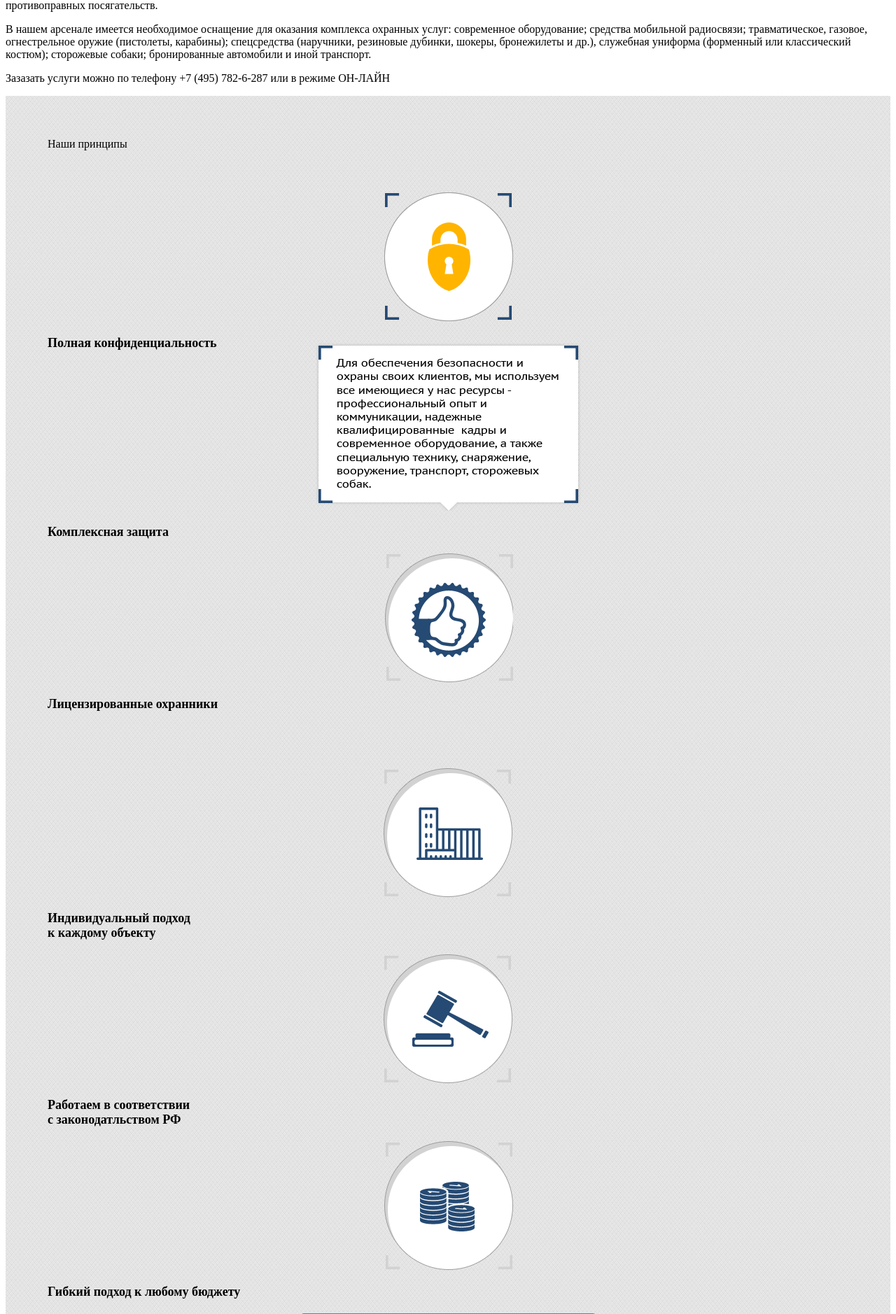
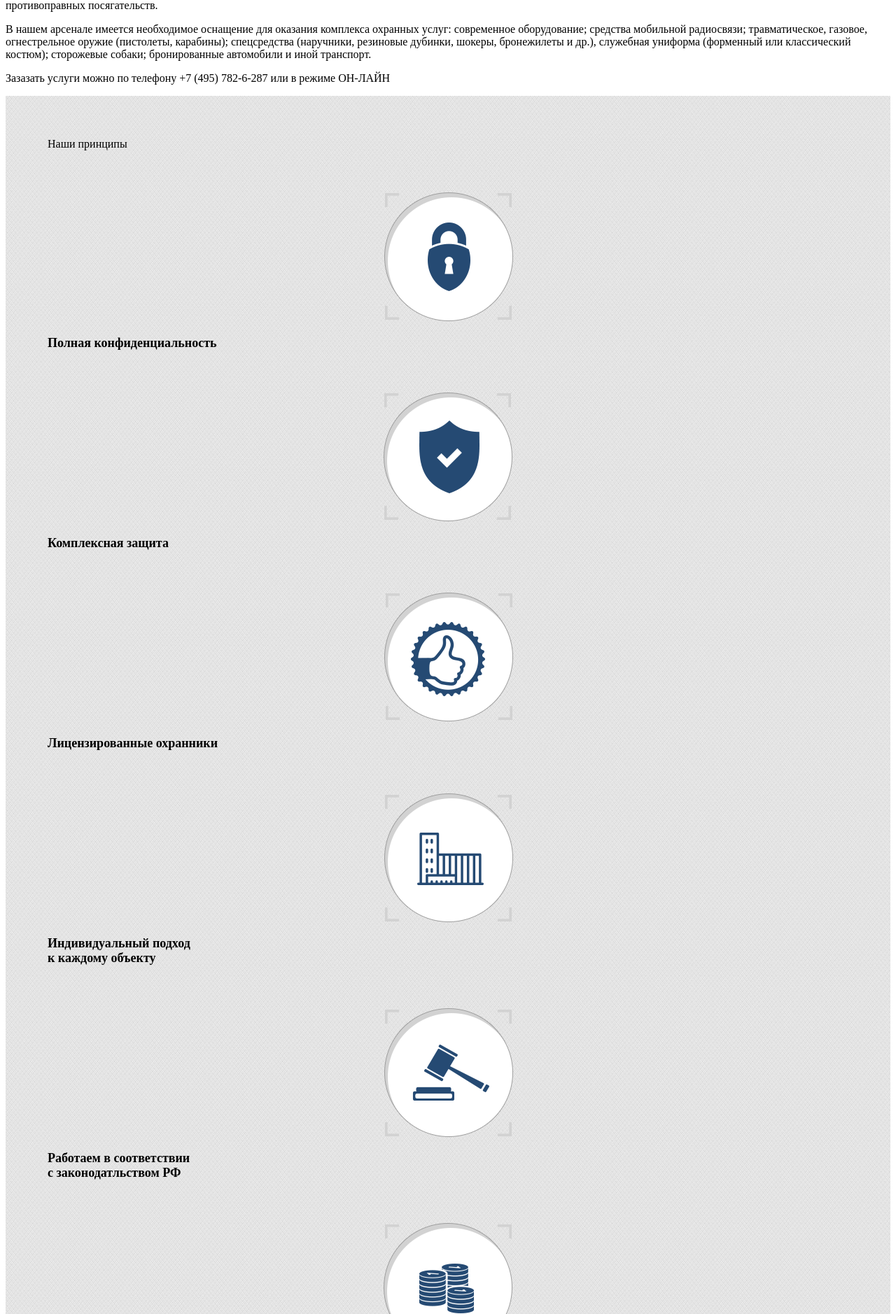
Before and after one commit to mindcrusher/taggerd, a PHP site: template yii2app/views/site/index.php in a window 1280 px wide. Shown: the part 639-2517 px from the top of the page at 70% size. Run offline with PHP 8.4, Linux system fonts and the light colour scheme; the template is opened without the code that fills it, so the values that code supplies are empty; some libraries are stand-ins or nearby versions.

Commit message:
principles teasers

```diff
--- a/public_html/css/base.css
+++ b/public_html/css/base.css
@@ -5,6 +5,10 @@
     padding: 20px 0;
     font-size: 13px;
     line-height:25px;
+}
+
+div.footer {
+    background:url("../img/footer-block-bg.jpg");
 }
 
 @media screen and (min-width:600px) {
--- a/public_html/css/main-page.css
+++ b/public_html/css/main-page.css
@@ -136,53 +136,99 @@
 }
 
 .main-page__principles-block {
-    background: url("../img/principles-block-bg.png");
+    background: url("../img/principles-block-bg.jpg");
 }
 .main-page__principles-block .main-page__block .row {
     padding-top: 60px;
 }
 
+.main-page__principles-block .popover {
+    background: url("../img/popover.png") no-repeat center;
+    width: 379px;
+    height: 243px;
+    max-width: 379px;
+    border-radius: 0px;
+    box-shadow: none;
+    border: none;
+    margin-top: 0;
+    margin-bottom: -100px;
+}
+
 .main-page__principles-block .teaser{
     padding: 0px;
+    cursor: pointer;
+    margin-bottom: 60px;
+    position: relative;
 }
 
-.main-page__principles-block .teaser-caption {
+.main-page__principles-block .teaser-title {
     font-size: 18px;
     margin: 20px 0;
     font-weight: bold;
 }
 .main-page__principles-block .teaser-image {
-    background: url("../img/principles-sprite.png") no-repeat;
+    background: url("../img/principles-sprite.png?1") no-repeat;
     height: 185px;
     width: 185px;
     margin: 0 auto;
+    display: block;
+}
+
+.main-page__principles-block .teaser-caption {
+    display: none;
+    position: absolute;
+    background: url("../img/popover.png");
+    width: 379px;
+    height: 243px;
+    top: -30px;
+    padding: 30px;
 }
 
 .main-page__principles-block .teaser-image.teaser-image-confident{
-    background-position: -8px -252px;
+    background-position: -1px -2px;
+}
+
+.main-page__principles-block .teaser-image.teaser-image-confident:hover{
+    background-position: -1px -390px;
 }
 
 .main-page__principles-block .teaser-image.teaser-image-complex {
-    background-position: -6px -0px;
-    width: 379px;
-    height: 246px;
-    margin-top: -37px;
+    background-position: -204px -2px;
+}
+
+.main-page__principles-block .teaser-image.teaser-image-complex:hover {
+    background-position: -204px -391px;
 }
 
 .main-page__principles-block .teaser-image.teaser-image-license {
-    background-position: -196px -252px;
+    background-position: -403px -2px;
 }
 
-.main-page__principles-block .teaser-image.teaser-image-inidividual {
-    background-position: -9px -439px;
+.main-page__principles-block .teaser-image.teaser-image-license:hover {
+    background-position: -403px -391px;
+}
+
+.main-page__principles-block .teaser-image.teaser-image-individual {
+    background-position: -1px -197px;
+}
+
+.main-page__principles-block .teaser-image.teaser-image-individual:hover {
+    background-position: -1px -586px;
 }
 
 .main-page__principles-block .teaser-image.teaser-image-legal {
-    background-position: -199px -440px;
+    background-position: -203px -197px;
+}
+
+.main-page__principles-block .teaser-image.teaser-image-legal:hover {
+    background-position: -203px -586px;
 }
 
 .main-page__principles-block .teaser-image.teaser-image-flexible {
-    background-position: -7px -628px;
+    background-position: -404px -197px;
+}
+.main-page__principles-block .teaser-image.teaser-image-flexible:hover {
+    background-position: -404px -586px;
 }
 
 .main-page__block-safety .teaser-caption-header {
@@ -261,7 +307,7 @@
 }
 
 .main-page__reviews {
-    background: url("../img/reviews-block-bg.png");
+    background: url("../img/reviews-block-bg.jpg");
 }
 
 .main-page__block {
--- a/yii2app/views/layouts/main.php
+++ b/yii2app/views/layouts/main.php
@@ -92,8 +92,9 @@ AppAsset::register($this);
     </div>
 </div>
 <?=$content?>
+<div class="footer">
     <div class="container">
-    <div class="row footer">
+        <div class="row">
             <div class="col-sm-4">
                 <?php foreach(app\models\Contacts::findAllActive() as $contact) { ?>
                     <div><span class="<?=$contact->icon()?>" aria-hidden="true"></span> &nbsp;<?=$contact->formatted();?></div>
@@ -128,6 +129,8 @@ AppAsset::register($this);
             </div>
         </div>
     </div>
+</div>
+
 <?php $this->endBody() ?>
 <?php
 yii\bootstrap\Modal::begin([
--- a/yii2app/views/site/index.php
+++ b/yii2app/views/site/index.php
@@ -1,6 +1,9 @@
 <?php
 use yii\bootstrap\Carousel;
 use \yii\helpers\Html;
+use \yii\helpers\Url;
+
+$route = 'site/info';
 
 $this->registerCssFile("/css/main-page.css", [
     'depends' => [\app\assets\AppAsset::className()],
@@ -77,36 +80,27 @@ foreach ($reviewsData as $review) {
 <div class="main-page__principles-block">
     <div class="container">
         <div class="main-page__block text-center">
+            <?php
+            $principles = [
+                'confident' => ['title' => 'Полная конфиденциальность'],
+                'complex' => ['title' => 'Комплексная защита'],
+                'license' => ['title' => 'Лицензированные охранники'],
+                'individual' => ['title' => 'Индивидуальный подход<br/> к каждому объекту'],
+                'legal' => ['title' => 'Работаем в соответствии<br/> с законодатльством РФ'],
+                'flexible' => ['title' => 'Гибкий подход к любому бюджету'],
+            ];
+            ?>
             <span class="h3 text-red">Наши принципы</span>
             <div class="row">
-                <div class="col-md-3 teaser">
-                    <div class="teaser-image teaser-image-confident"></div>
-                    <div class="teaser-caption">Полная конфиденциальность</div>
+                <?php foreach($principles as $chapter => $principe) {?>
+                <div class="col-md-4 teaser">
+                    <div class="teaser-image teaser-image-<?=$chapter?>"></div>
+                    <div class="teaser-title"><?=$principe['title']?></div>
+                    <div class="teaser-caption"><?=$principe['title']?></div>
                 </div>
-                <div class="col-md-6 teaser">
-                    <div class="teaser-image teaser-image-complex"></div>
-                    <div class="teaser-caption">Комплексная защита</div>
-                </div>
-                <div class="col-md-3 teaser">
-                    <div class="teaser-image teaser-image-license"></div>
-                    <div class="teaser-caption">Лицензированные охранники</div>
-                </div>
+                <?php } ?>
             </div>
-            <div class="row">
-                <div class="col-md-3 teaser">
-                    <div class="teaser-image teaser-image-inidividual"></div>
-                    <div class="teaser-caption">Индивидуальный подход<br/> к каждому объекту</div>
-                </div>
-                <div class="col-md-6 teaser">
-                    <div class="teaser-image teaser-image-legal"></div>
-                    <div class="teaser-caption">Работаем в соответствии<br/> с законодатльством РФ</div>
-                </div>
-                <div class="col-md-3 teaser">
-                    <div class="teaser-image teaser-image-flexible"></div>
-                    <div class="teaser-caption">Гибкий подход к любому бюджету</div>
-                </div>
-            </div>
-            <a class="main-page__button" href="#">Посмотреть прайс</a>
+            <a class="main-page__button" href="<?=Url::to([$route, 'alias' => 'ceny' ])?>">Посмотреть прайс</a>
         </div>
     </div>
 </div>
```
Also changed, not shown: public_html/js/app.js (+9 -0 lines), public_html/img/footer-block-bg.jpg (added), public_html/img/metall.jpg, public_html/img/popover.png (added), public_html/img/principles-block-bg.jpg (added), public_html/img/principles-block-bg.png (deleted), public_html/img/principles-sprite.png, public_html/img/reviews-block-bg.jpg (added), public_html/img/reviews-block-bg.png (deleted), public_html/img/safety-sprite.jpg, public_html/img/sprite.png. Lines whose indentation alone changed are shown as unchanged.
